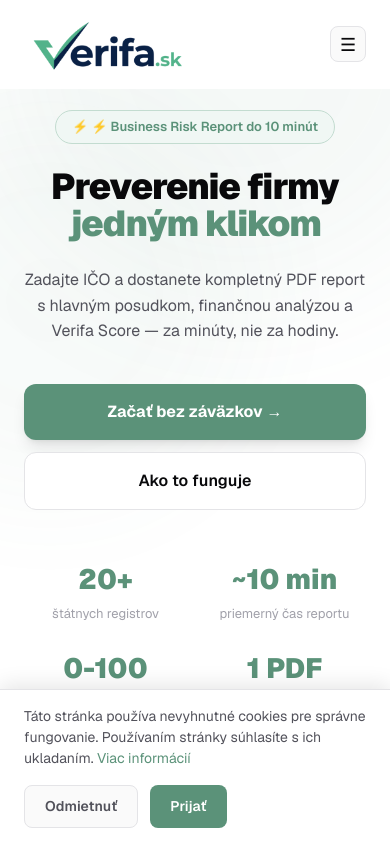
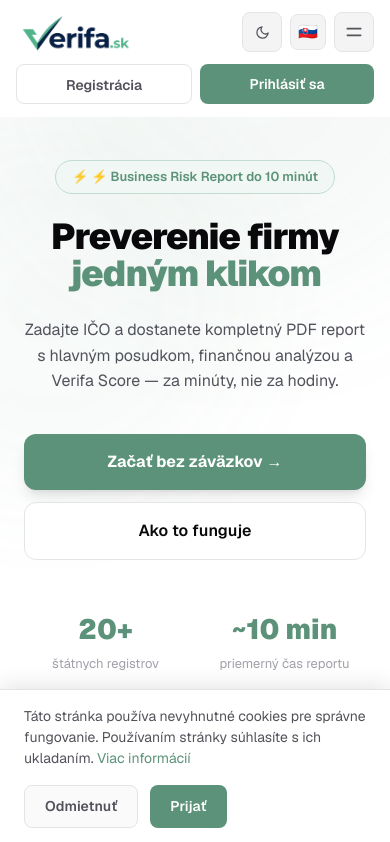
Before and after one commit to dusan02/scripta, a Next.js app in the folder frontend/: page / in a window 390 px wide. Shown: the top 842 px of the page. Built offline with nearby package versions, Linux system fonts and the light colour scheme.

Commit message:
fix: LandingNav mobile UX — theme+language in top bar, register+login below top bar, hamburger only for anchor links

```diff
--- a/frontend/src/app/page.tsx
+++ b/frontend/src/app/page.tsx
@@ -21,6 +21,7 @@ export default function LandingPage() {
         @media (max-width: 768px) {
           .desktop-nav { display: none !important; }
           .mobile-nav { display: flex !important; }
+          .mobile-auth-bar { display: flex !important; }
           .how-steps { flex-direction: column !important; align-items: center !important; gap: 16px !important; }
           .how-step-card { width: 100% !important; max-width: 400px !important; }
           .how-arrow { display: none !important; }
@@ -30,7 +31,7 @@ export default function LandingPage() {
           .pricing-guarantee { flex-direction: column !important; gap: 16px !important; text-align: center !important; }
           .cta-card { padding: 40px 24px !important; }
           .section-pad { padding-top: 60px !important; padding-bottom: 60px !important; padding-left: 16px !important; padding-right: 16px !important; }
-          .hero-pad { padding-top: 110px !important; padding-bottom: 60px !important; }
+          .hero-pad { padding-top: 160px !important; padding-bottom: 60px !important; }
           .hero-cta { flex-direction: column !important; gap: 12px !important; }
           .hero-cta a { width: 100% !important; text-align: center !important; }
           .report-includes-grid { grid-template-columns: 1fr 1fr !important; gap: 20px 16px !important; }
@@ -43,6 +44,7 @@ export default function LandingPage() {
         @media (min-width: 769px) {
           .desktop-nav { display: flex !important; }
           .mobile-nav { display: none !important; }
+          .mobile-auth-bar { display: none !important; }
         }
       `}</style>
       <LandingNav />
--- a/frontend/src/components/landing/LandingNav.tsx
+++ b/frontend/src/components/landing/LandingNav.tsx
@@ -6,6 +6,30 @@ import Logo from "@/components/Logo";
 import { useTheme } from "@/components/ThemeProvider";
 import { useT } from "@/components/LanguageProvider";
 import LanguageSwitcher from "@/components/LanguageSwitcher";
+
+function SunIcon() {
+  return (
+    <svg width="16" height="16" viewBox="0 0 24 24" fill="none" stroke="currentColor" strokeWidth="2" strokeLinecap="round">
+      <circle cx="12" cy="12" r="4" />
+      <path d="M12 2v2M12 20v2M4.93 4.93l1.41 1.41M17.66 17.66l1.41 1.41M2 12h2M20 12h2M4.93 19.07l1.41-1.41M17.66 6.34l1.41-1.41" />
+    </svg>
+  );
+}
+
+function MoonIcon() {
+  return (
+    <svg width="15" height="15" viewBox="0 0 24 24" fill="none" stroke="currentColor" strokeWidth="2" strokeLinecap="round" strokeLinejoin="round">
+      <path d="M21 12.79A9 9 0 1111.21 3 7 7 0 0021 12.79z" />
+    </svg>
+  );
+}
+
+const MOBILE_NAV_ITEMS = [
+  { href: "#funkcie", key: "home.navFeatures" },
+  { href: "#registre", key: "home.navRegistries" },
+  { href: "#ukazka", key: "nav.dokumenty" },
+  { href: "#pricing", key: "home.navPricing" },
+];
 
 export default function LandingNav() {
   const { theme, toggle } = useTheme();
@@ -20,9 +44,15 @@ export default function LandingNav() {
     return () => window.removeEventListener("scroll", onScroll);
   }, []);
 
-  return (
-    <nav
-      style={{
+  // Lock body scroll when mobile menu is open
+  useEffect(() => {
+    if (mobileMenuOpen) {
+      document.body.style.overflow = "hidden";
+      return () => { document.body.style.overflow = ""; };
+    }
+  }, [mobileMenuOpen]);
+
+  const navStyle: React.CSSProperties = {
     position: "fixed",
     top: 0, left: 0, right: 0,
     zIndex: 100,
@@ -30,14 +60,39 @@ export default function LandingNav() {
     borderBottom: scrolled ? "1px solid var(--border)" : "1px solid transparent",
     transition: "all 0.3s ease",
     backdropFilter: scrolled ? "blur(12px)" : "none",
-      }}
-    >
-      <div style={{ maxWidth: 1200, margin: "0 auto", padding: "16px 24px", display: "flex", alignItems: "center", justifyContent: "space-between" }}>
-        <Link href="/" style={{ display: "flex", alignItems: "center", gap: 10, textDecoration: "none" }}>
-          <Logo size="md" />
+  };
+
+  const topBarStyle: React.CSSProperties = {
+    maxWidth: 1200,
+    margin: "0 auto",
+    padding: "12px 16px",
+    display: "flex",
+    alignItems: "center",
+    justifyContent: "space-between",
+  };
+
+  const iconBtnStyle: React.CSSProperties = {
+    background: "var(--bg-muted)",
+    border: "1px solid var(--border)",
+    borderRadius: 8,
+    height: 40,
+    width: 40,
+    cursor: "pointer",
+    display: "flex",
+    alignItems: "center",
+    justifyContent: "center",
+    color: "var(--text-secondary)",
+  };
+
+  return (
+    <nav style={navStyle}>
+      {/* Top bar */}
+      <div style={topBarStyle}>
+        <Link href="/" style={{ display: "flex", alignItems: "center", textDecoration: "none" }}>
+          <Logo size="sm" />
         </Link>
 
-        {/* Desktop nav */}
+        {/* Desktop nav links + actions */}
         <div className="desktop-nav" style={{ alignItems: "center", gap: 20 }}>
           <a href="#funkcie" style={{ color: "var(--text-secondary)", textDecoration: "none", fontSize: 14, fontWeight: 500, lineHeight: "36px" }}>{t("home.navFeatures")}</a>
           <a href="#registre" style={{ color: "var(--text-secondary)", textDecoration: "none", fontSize: 14, fontWeight: 500, lineHeight: "36px" }}>{t("home.navRegistries")}</a>
@@ -45,10 +100,10 @@ export default function LandingNav() {
           <a href="#pricing" style={{ color: "var(--text-secondary)", textDecoration: "none", fontSize: 14, fontWeight: 500, lineHeight: "36px" }}>{t("home.navPricing")}</a>
           <button
             onClick={toggle}
-            style={{ background: "var(--surface-hover)", border: "1px solid var(--border)", borderRadius: 8, height: 36, width: 36, cursor: "pointer", fontSize: 16, display: "flex", alignItems: "center", justifyContent: "center" }}
+            style={iconBtnStyle}
             aria-label="Toggle theme"
           >
-            {darkMode ? "☀️" : "🌙"}
+            {darkMode ? <SunIcon /> : <MoonIcon />}
           </button>
           <LanguageSwitcher />
           <Link
@@ -87,47 +142,41 @@ export default function LandingNav() {
           </Link>
         </div>
 
-        {/* Mobile nav controls */}
+        {/* Mobile: theme + language + hamburger */}
         <div className="mobile-nav" style={{ alignItems: "center", gap: 8 }}>
           <button
+            onClick={toggle}
+            style={iconBtnStyle}
+            aria-label="Toggle theme"
+          >
+            {darkMode ? <SunIcon /> : <MoonIcon />}
+          </button>
+          <LanguageSwitcher />
+          <button
             onClick={() => setMobileMenuOpen((v) => !v)}
-            style={{ background: "var(--surface-hover)", border: "1px solid var(--border)", borderRadius: 8, height: 36, width: 36, cursor: "pointer", fontSize: 18, color: "var(--text)", display: "flex", alignItems: "center", justifyContent: "center" }}
+            style={iconBtnStyle}
             aria-label="Menu"
           >
-            {mobileMenuOpen ? "✕" : "☰"}
+            <svg width="20" height="20" viewBox="0 0 24 24" fill="none" stroke="currentColor" strokeWidth="2" strokeLinecap="round">
+              {mobileMenuOpen
+                ? <path d="M6 18L18 6M6 6l12 12" />
+                : <><line x1="4" y1="8" x2="20" y2="8" /><line x1="4" y1="16" x2="20" y2="16" /></>
+              }
+            </svg>
           </button>
         </div>
       </div>
 
-      {/* Mobile dropdown */}
-      {mobileMenuOpen && (
-        <div style={{
-          background: "var(--surface)",
-          borderBottom: "1px solid var(--border)",
-          padding: "16px 24px",
+      {/* Mobile: Register + Login below top bar */}
+      <div className="mobile-auth-bar" style={{
+        maxWidth: 1200,
+        margin: "0 auto",
+        padding: "0 16px 12px",
         display: "flex",
-          flexDirection: "column",
-          gap: 4,
+        gap: 8,
       }}>
-          <a href="#funkcie" onClick={() => setMobileMenuOpen(false)} style={{ color: "var(--text-secondary)", textDecoration: "none", fontSize: 15, fontWeight: 500, padding: "12px 0", borderBottom: "1px solid var(--border)" }}>{t("home.navFeatures")}</a>
-          <a href="#registre" onClick={() => setMobileMenuOpen(false)} style={{ color: "var(--text-secondary)", textDecoration: "none", fontSize: 15, fontWeight: 500, padding: "12px 0", borderBottom: "1px solid var(--border)" }}>{t("home.navRegistries")}</a>
-          <a href="#ukazka" onClick={() => setMobileMenuOpen(false)} style={{ color: "var(--text-secondary)", textDecoration: "none", fontSize: 15, fontWeight: 500, padding: "12px 0", borderBottom: "1px solid var(--border)" }}>{t("nav.dokumenty")}</a>
-          <a href="#pricing" onClick={() => setMobileMenuOpen(false)} style={{ color: "var(--text-secondary)", textDecoration: "none", fontSize: 15, fontWeight: 500, padding: "12px 0" }}>{t("home.navPricing")}</a>
-          <div style={{ height: 1, background: "var(--border)", margin: "8px 0" }} />
-          <div style={{ display: "flex", alignItems: "center", gap: 12, marginBottom: 8 }}>
-            <button
-              onClick={toggle}
-              style={{ background: "var(--surface-hover)", border: "1px solid var(--border)", borderRadius: 8, height: 36, width: 36, cursor: "pointer", fontSize: 16, display: "flex", alignItems: "center", justifyContent: "center" }}
-              aria-label="Toggle theme"
-            >
-              {darkMode ? "☀️" : "🌙"}
-            </button>
-            <LanguageSwitcher />
-          </div>
-          <div style={{ display: "flex", gap: 8 }}>
         <Link
           href="/register"
-              onClick={() => setMobileMenuOpen(false)}
           style={{
             flex: 1,
             textAlign: "center",
@@ -145,7 +194,6 @@ export default function LandingNav() {
         </Link>
         <Link
           href="/login"
-              onClick={() => setMobileMenuOpen(false)}
           style={{
             flex: 1,
             textAlign: "center",
@@ -162,7 +210,55 @@ export default function LandingNav() {
           {t("home.navLogin")}
         </Link>
       </div>
+
+      {/* Mobile dropdown menu — only anchor links */}
+      {mobileMenuOpen && (
+        <>
+          <div
+            className="mobile-nav"
+            style={{
+              position: "fixed",
+              inset: 0,
+              top: 0,
+              zIndex: 90,
+              background: "rgba(0,0,0,0.4)",
+            }}
+            onClick={() => setMobileMenuOpen(false)}
+          />
+          <div
+            className="mobile-nav"
+            style={{
+              position: "relative",
+              zIndex: 95,
+              background: "var(--surface)",
+              borderBottom: "1px solid var(--border)",
+              padding: "8px 16px 16px",
+              display: "flex",
+              flexDirection: "column",
+              gap: 2,
+              boxShadow: "0 8px 24px rgba(0,0,0,0.12)",
+            }}
+          >
+            {MOBILE_NAV_ITEMS.map((item) => (
+              <a
+                key={item.href}
+                href={item.href}
+                onClick={() => setMobileMenuOpen(false)}
+                style={{
+                  color: "var(--text-secondary)",
+                  textDecoration: "none",
+                  fontSize: 15,
+                  fontWeight: 500,
+                  padding: "14px 8px",
+                  borderBottom: "1px solid var(--border)",
+                  display: "block",
+                }}
+              >
+                {t(item.key)}
+              </a>
+            ))}
           </div>
+        </>
       )}
     </nav>
   );
```
Lines whose indentation alone changed are shown as unchanged.
